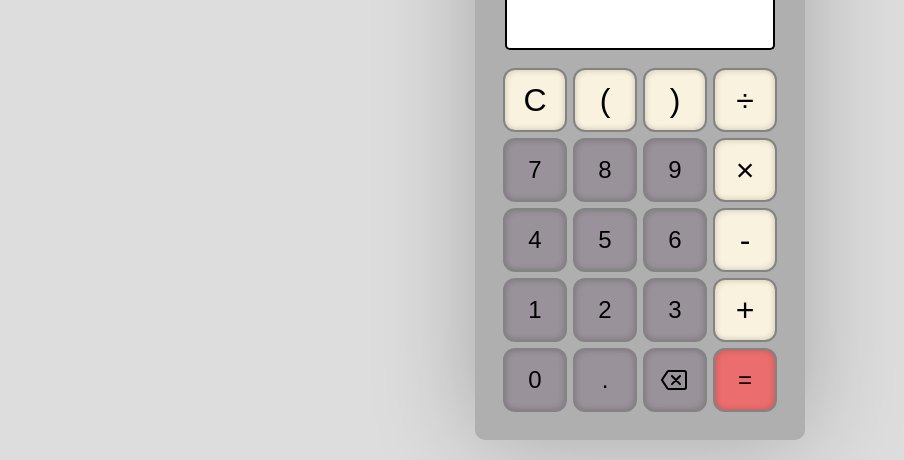
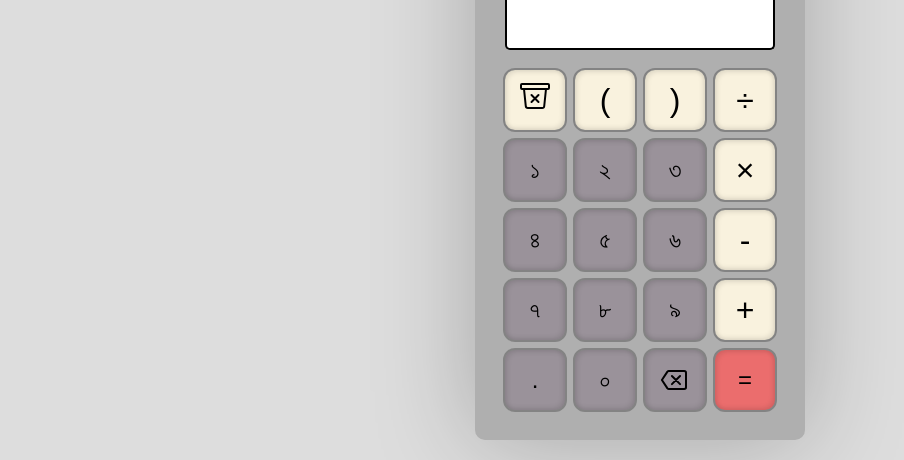
Before and after one commit to TaHsUN1462/Calculator-, a plain HTML site: page index.html in a window 1280 px wide. Shown: the part 240-700 px from the top of the page, without its empty margins (0-904 px from the left). Drawn offline with nearby package versions, Linux system fonts and the light colour scheme.

Commit message:
update index.html

```diff
--- a/index.html
+++ b/index.html
@@ -15,24 +15,24 @@
         <input id="result" readonly="">
       </div>
       <div class="button">
-        <button onclick="clearDisplay()" class="operatorButton">C</button>
+        <button onclick="clearDisplay()" class="operatorButton"><ion-icon name="trash-bin-outline"></ion-icon></button>
         <button onclick="addNum('(')" class="operatorButton">(</button>
         <button onclick="addNum(')')" class="operatorButton">)</button>
         <button onclick="addNum('/')" class="operatorButton">÷</button>
-        <button onclick="addNum('7')">7</button>
-        <button onclick="addNum('8')">8</button>
-        <button onclick="addNum('9')">9</button>
+        <button onclick="addNum('1')">১</button>
+        <button onclick="addNum('2')">২</button>
+        <button onclick="addNum('3')">৩</button>
         <button onclick="addNum('*')" class="operatorButton">×</button>
-        <button onclick="addNum('4')">4</button>
-        <button onclick="addNum('5')">5</button>
-        <button onclick="addNum('6')">6</button>
+        <button onclick="addNum('4')">৪</button>
+        <button onclick="addNum('5')">৫</button>
+        <button onclick="addNum('6')">৬</button>
         <button onclick="addNum('-')" class="operatorButton">-</button>
-        <button onclick="addNum('1')">1</button>
-        <button onclick="addNum('2')">2</button>
-        <button onclick="addNum('3')">3</button>
+        <button onclick="addNum('7')">৭</button>
+        <button onclick="addNum('8')">৮</button>
+        <button onclick="addNum('9')">৯</button>
         <button onclick="addNum('+')" class="operatorButton">+</button>
-        <button onclick="addNum('0')">0</button>
         <button onclick="addNum('.')">.</button>
+        <button onclick="addNum('0')">০</button>
         <button onclick="del()" class="Del"><ion-icon name="backspace-outline"></ion-icon></button>
         <button onclick="calculate()" class="equalButton">=</button>
       </div>
```
